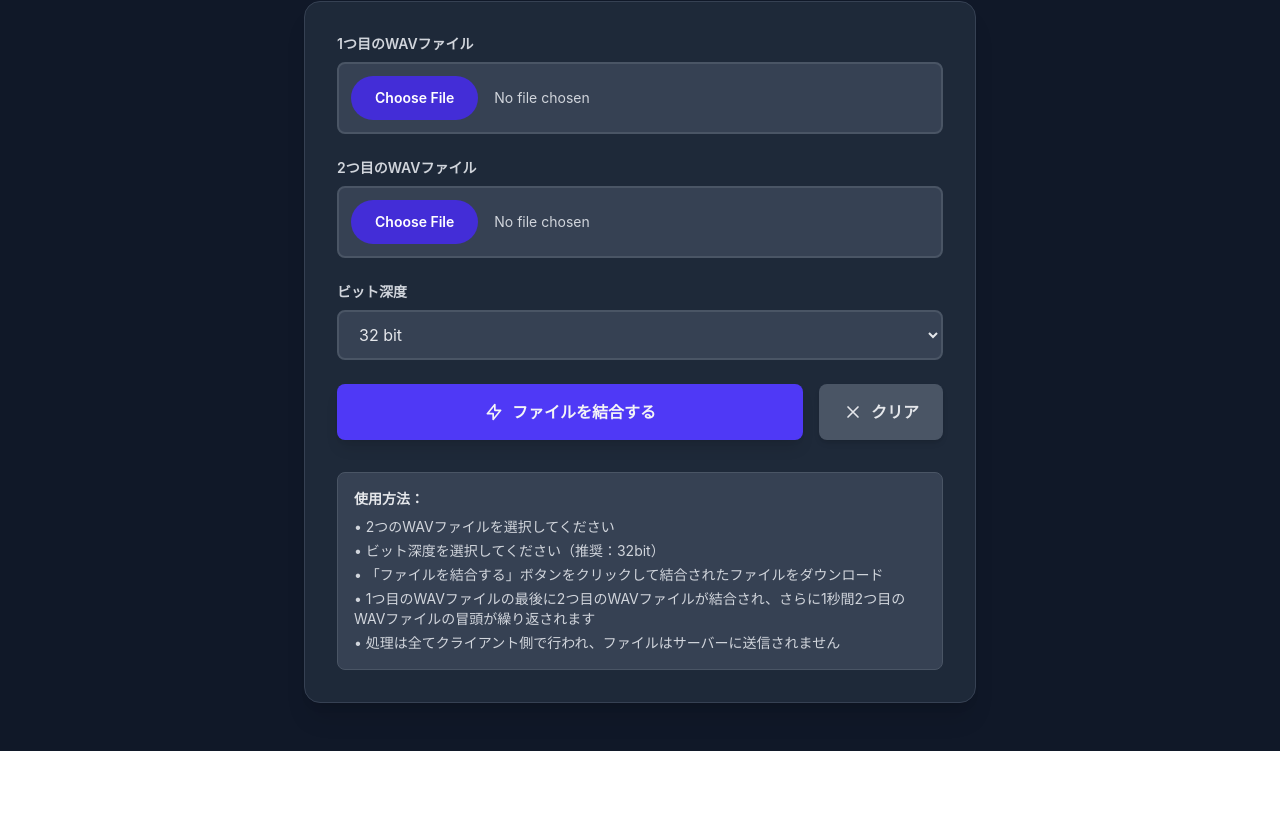
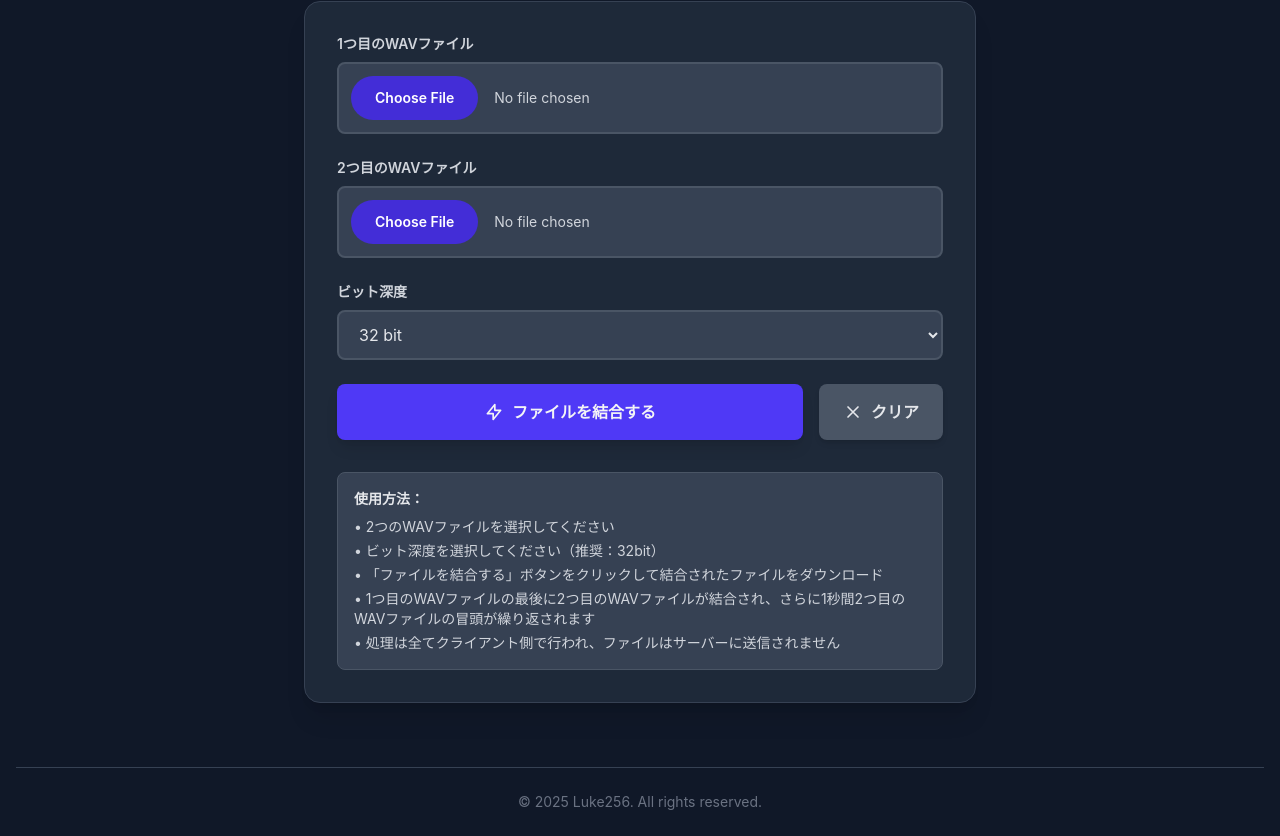
Before and after one commit to Luke256/wave-concater, a Next.js app: page / in a window 1280 px wide. Shown: the part 187-1023 px from the top of the page. Before the commit the page ends 938 px from the top, so only its background shows below. Built offline with nearby package versions, Linux system fonts and the light colour scheme.

Commit message:
コピーライト

```diff
--- a/src/app/layout.tsx
+++ b/src/app/layout.tsx
@@ -15,7 +15,7 @@ export const metadata: Metadata = {
     title: "WAV Concatenator - 音声ファイル結合ツール",
     description: "二つのWAVファイルを結合し、イントロ付きループ再生に適した一つのWAVファイルを生成します。",
     siteName: "WAV Concatenator",
-		url: "wav-concat.luke256.dev",
+		url: "https://wav-concat.luke256.dev",
     images: [
       {
         url: "/icon.svg",
@@ -29,7 +29,7 @@ export const metadata: Metadata = {
     card: "summary",
     title: "WAV Concatenator - 音声ファイル結合ツール",
     description: "二つのWAVファイルを結合し、イントロ付きループ再生に適した一つのWAVファイルを生成します。",
-    images: ["/icon.svg"],
+    images: ["https://wav-concat.luke256.dev/icon.svg"],
   },
   robots: {
     index: true,
--- a/src/app/page.tsx
+++ b/src/app/page.tsx
@@ -2,6 +2,7 @@
 
 import { useState } from 'react';
 import wav from 'node-wav';
+import Link from 'next/link';
 
 type WavData = {
   readonly sampleRate: number;
@@ -162,7 +163,7 @@ export default function Home() {
     }
   };
   return (
-    <div className="min-h-screen bg-gray-900 py-12 px-4">
+    <div className="min-h-screen bg-gray-900 pt-12 px-4">
       <div className="max-w-2xl mx-auto">
         <div className="text-center mb-12">
           <h1 className="text-5xl font-bold text-indigo-400 mb-4">
@@ -409,6 +410,15 @@ export default function Home() {
           </div>
         </div>
       </div>
+
+      {/* フッター */}
+      <footer className="mt-16 border-t border-gray-700">
+        <div className="max-w-2xl mx-auto py-6 px-4 text-center">
+          <p className="text-sm text-gray-500">
+            &copy; 2025 <Link href="https://luke256.dev">Luke256</Link>. All rights reserved.
+          </p>
+        </div>
+      </footer>
     </div>
   );
 }
```
